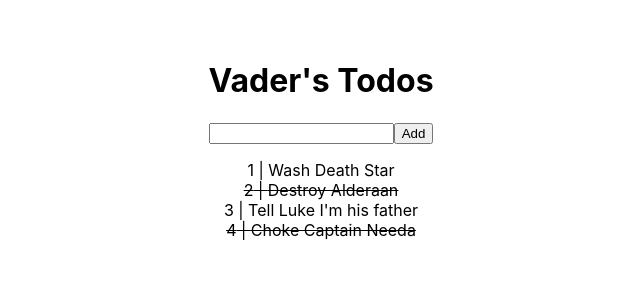
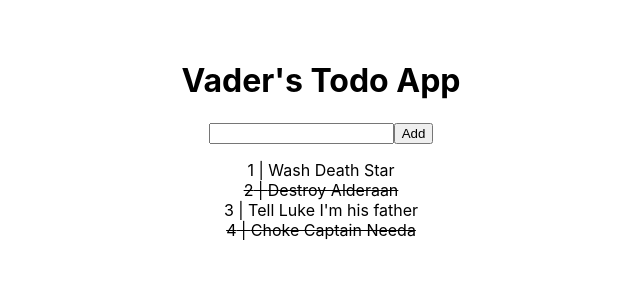
Before and after one commit to jmmarco/getting-started-react-typescript, a React (Create React App) app: page / in a window 1280 px wide. Shown: the top 300 px of the page, without its empty margins (319-959 px from the left). Built offline with nearby package versions, Linux system fonts and the light colour scheme.

Commit message:
Adjust title

```diff
--- a/public/index.html
+++ b/public/index.html
@@ -7,7 +7,7 @@
     <meta name="theme-color" content="#000000" />
     <meta
       name="description"
-      content="Vader's Todos"
+      content="Vader's Todo App"
     />
     <link rel="apple-touch-icon" href="%PUBLIC_URL%/logo192.png" />
     <!--
@@ -24,7 +24,7 @@
       work correctly both with client-side routing and a non-root public URL.
       Learn how to configure a non-root public URL by running `npm run build`.
     -->
-    <title>Vader's Todos</title>
+    <title>Vader's Todo App</title>
   </head>
   <body>
     <noscript>You need to enable JavaScript to run this app.</noscript>
--- a/src/App.tsx
+++ b/src/App.tsx
@@ -67,7 +67,7 @@ function App() {
   return (
     <div className="app">
       <header>
-        <h1>Vader's Todos</h1>
+        <h1>Vader's Todo App</h1>
       </header>
       <AddTodo handleAdd={handleAdd} />
       {/* {JSON.stringify(todos)} */}
```
